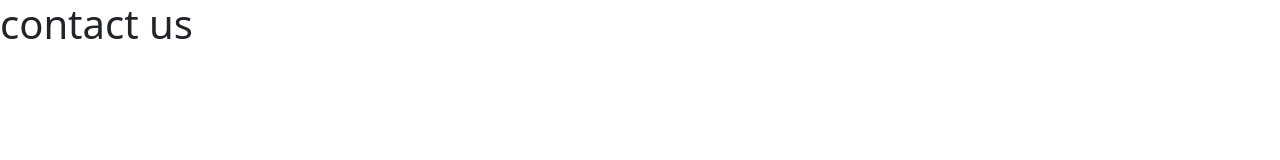
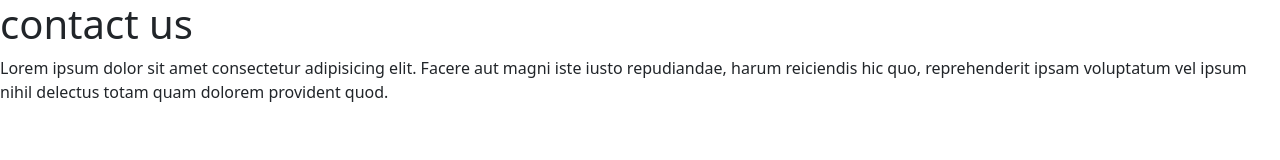
Before and after one commit to ZaeemShaikh396/final_project2, a plain HTML site: page contactl.html in a window 1280 px wide. Drawn offline with nearby package versions, Linux system fonts and the light colour scheme.

Commit message:
file created

```diff
--- a/contactl.html
+++ b/contactl.html
@@ -24,6 +24,7 @@
         </header>
         <main>
             <h1>contact us</h1>
+            <p>Lorem ipsum dolor sit amet consectetur adipisicing elit. Facere aut magni iste iusto repudiandae, harum reiciendis hic quo, reprehenderit ipsam voluptatum vel ipsum nihil delectus totam quam dolorem provident quod.</p>
         </main>
         <footer>
             <!-- place footer here -->
```
Also changed, not shown: file.txt (added).
